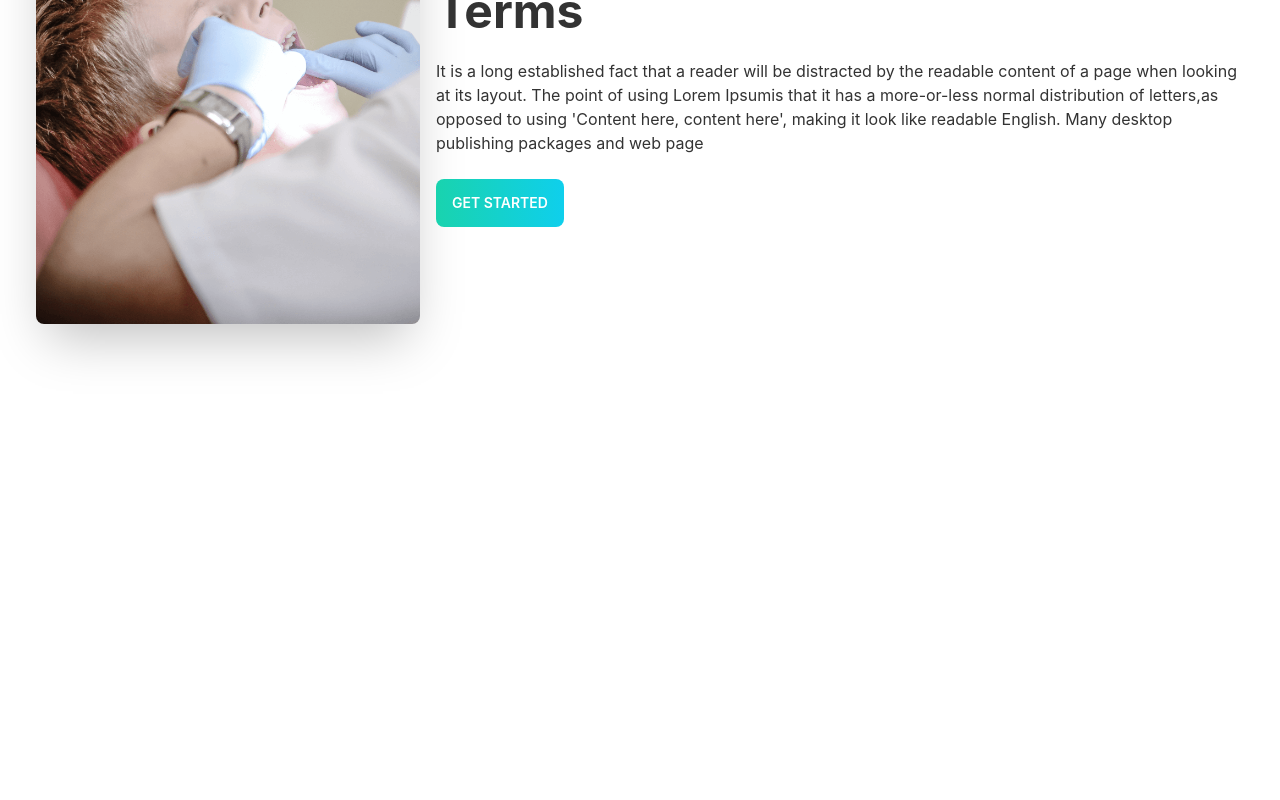
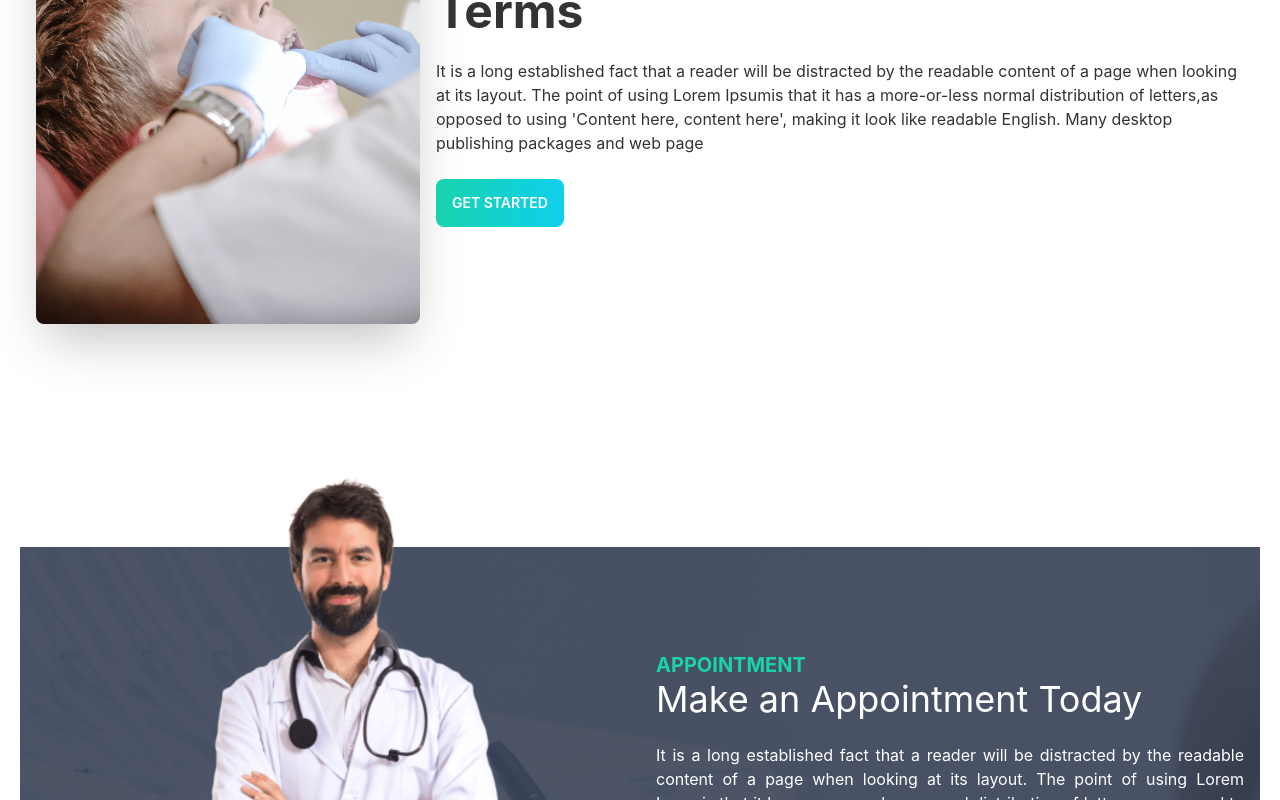
Before and after one commit to JubayerP/doctors-portal-client, a React (Create React App) app: page / in a window 1280 px wide. Shown: the part 2000-2800 px from the top of the page. Before the commit the page ends 2483 px from the top, so only its background shows below. Built offline with nearby package versions, Linux system fonts and the light colour scheme.

Commit message:
contact page added

```diff
--- a/src/Pages/Home/Bannar/Banner.js
+++ b/src/Pages/Home/Bannar/Banner.js
@@ -1,6 +1,7 @@
 import React from 'react';
 import bg from '../../../assets/images/bg.png';
 import chair from '../../../assets/images/chair.png';
+import PrimaryButton from '../../../components/PrimaryButton/PrimaryButton';
 import BannerCards from './BannerCards';
 
 const Banner = () => {
@@ -12,7 +13,7 @@ const Banner = () => {
                     <div>
                         <h1 className="text-5xl text-accent leading-[65px] font-bold">Your New Smile Starts Here</h1>
                         <p className="py-6 text-accent text-base leading-6">Lorem Ipsum is simply dummy text of the printing and typesetting industry. Lorem Ipsum has been the industry's standard dummy text ever since the</p>
-                        <button className="btn bg-gradient-to-r from-secondary to-primary text-base-100 border-0">Get Started</button>
+                        <PrimaryButton />
                     </div>
                 </div>
             </div>
--- /dev/null
+++ b/src/Pages/Home/Contact/Contact.js
@@ -0,0 +1,25 @@
+import React from 'react';
+import contact from '../../../assets/images/appointment.png';
+import PrimaryButton from '../../../components/PrimaryButton/PrimaryButton';
+
+const Contact = () => {
+    return (
+        <div className='my-10 p-10' style={{ background: `url(${contact})` }}>
+            <div className='text-center my-12'>
+                <h3 className='text-xl font-bold text-secondary uppercase'>Contact Us</h3>
+                <h2 className='text-4xl text-base-100'>Stay Connected With Us</h2>
+            </div>
+
+            <div className='grid grid-cols-1 max-w-lg mx-auto gap-5'>
+                <input type="text" placeholder="email" className="input input-bordered bg-base-100 focus:outline-0" />
+                <input type="text" placeholder="subject" className="input input-bordered bg-base-100 focus:outline-0" />
+                <textarea className="textarea bg-base-100 focus:outline-0" placeholder="message"></textarea>
+                <div className='text-center'>
+                <PrimaryButton />
+                </div>
+            </div>
+        </div>
+    );
+};
+
+export default Contact;
--- a/src/Pages/Home/DentalCare/DentalCare.js
+++ b/src/Pages/Home/DentalCare/DentalCare.js
@@ -1,5 +1,6 @@
 import React from 'react';
 import dental from '../../../assets/images/treatment.png';
+import PrimaryButton from '../../../components/PrimaryButton/PrimaryButton';
 
 const DentalCare = () => {
     return (
@@ -9,7 +10,7 @@ const DentalCare = () => {
                 <div>
                     <h1 className="text-5xl font-bold">Exceptional Dental Care, on Your Terms</h1>
                     <p className="py-6">It is a long established fact that a reader will be distracted by the readable content of a page when looking at its layout. The point of using Lorem Ipsumis that it has a more-or-less normal distribution of letters,as opposed to using 'Content here, content here', making it look like readable English. Many desktop publishing packages and web page</p>
-                    <button className="btn bg-gradient-to-r from-secondary to-primary text-base-100 border-0">Get Started</button>
+                    <PrimaryButton />
                 </div>
             </div>
         </div>
--- a/src/Pages/Home/Home/Home.js
+++ b/src/Pages/Home/Home/Home.js
@@ -1,7 +1,10 @@
 import React from 'react';
 import Banner from '../Bannar/Banner';
+import Contact from '../Contact/Contact';
 import DentalCare from '../DentalCare/DentalCare';
+import MakeAppointment from '../MakeAppointment/MakeAppointment';
 import Services from '../Services/Services';
+import Testimonial from '../Testimonial/Testimonial';
 
 const Home = () => {
     return (
@@ -9,6 +12,9 @@ const Home = () => {
             <Banner />
             <Services />
             <DentalCare />
+            <MakeAppointment />
+            <Testimonial />
+            <Contact />
         </div>
     );
 };
--- /dev/null
+++ b/src/Pages/Home/MakeAppointment/MakeAppointment.js
@@ -0,0 +1,24 @@
+import React from 'react';
+import doctor from '../../../assets/images/doctor.png';
+import appointment from '../../../assets/images/appointment.png';
+import PrimaryButton from '../../../components/PrimaryButton/PrimaryButton';
+
+const MakeAppointment = () => {
+    return (
+        <section style={{background: `url(${appointment})`}} className='my-16'>
+            <div className="hero">
+                <div className="hero-content flex-col lg:flex-row">
+                    <img src={doctor} className="lg:w-1/2 -mt-36 hidden lg:block" alt='doctor' />
+                    <div>
+                        <h3 className='text-xl font-bold text-secondary uppercase '>Appointment</h3>
+                        <h2 className='text-4xl text-base-100'>Make an Appointment Today</h2>
+                        <p className="py-6 text-base-100 text-justify">It is a long established fact that a reader will be distracted by the readable content of a page when looking at its layout. The point of using Lorem Ipsumis that it has a more-or-less normal distribution of letters,as opposed to using 'Content here, content here', making it look like readable English. Many desktop publishing packages and web page</p>
+                        <PrimaryButton />
+                    </div>
+                </div>
+            </div>
+        </section>
+    );
+};
+
+export default MakeAppointment;
--- /dev/null
+++ b/src/Pages/Home/Testimonial/Review.js
@@ -0,0 +1,25 @@
+import React from 'react';
+
+const Review = ({ r }) => {
+    const { name, img, review, location } = r;
+    return (
+        <div className="card">
+            <div className="card-body">
+                <p>{review}</p>
+                <div className="card-actions mt-5">
+                    <div className="avatar">
+                        <div className="w-16 rounded-full ring ring-primary ring-offset-base-100 ring-offset-2">
+                            <img src={img} alt='ppl'/>
+                        </div>
+                    </div>
+                    <div>
+                        <h5 className="text-lg">{name}</h5>
+                        <small>{location}</small>
+                    </div>
+                </div>
+            </div>
+        </div>
+    );
+};
+
+export default Review;
--- /dev/null
+++ b/src/Pages/Home/Testimonial/Testimonial.js
@@ -0,0 +1,59 @@
+import React from 'react';
+import quote from '../../../assets/icons/quote.svg';
+import people1 from '../../../assets/images/people1.png';
+import people2 from '../../../assets/images/people2.png';
+import people3 from '../../../assets/images/people3.png';
+import Review from './Review';
+
+const Testimonial = () => {
+    const reviews = [
+        {
+            _id: 1,
+            name: 'Winson Herry',
+            location: 'California',
+            review: 'It is a long established fact that by the readable content of a lot layout. The point of using Lorem a more-or-less normal distribu to using Content here, content',
+            img: people1
+        },
+        {
+            _id: 2,
+            name: 'Winson Herry',
+            location: 'California',
+            review: 'It is a long established fact that by the readable content of a lot layout. The point of using Lorem a more-or-less normal distribu to using Content here, content',
+            img: people2
+        },
+        {
+            _id: 3,
+            name: 'Winson Herry',
+            location: 'California',
+            review: 'It is a long established fact that by the readable content of a lot layout. The point of using Lorem a more-or-less normal distribu to using Content here, content',
+            img: people3
+        }
+    ]
+    return (
+        <section>
+            <div>
+                <div className='flex justify-between items-center'>
+                    <div>
+                    <h3 className='text-xl font-bold text-secondary uppercase '>Testimonial</h3>
+                    <h2 className='text-4xl text-accent'>What Our Patients Says</h2>
+                </div>
+
+                    <figure>
+                        <img src={quote} alt="" className='lg:w-48 w-24'/>
+                    </figure>
+                </div>
+                <div className='grid lg:grid-cols-3 md:grid-cols-2 grid-cols-1 gap-6 my-10'>
+                    {
+                        reviews.map(r => <Review key={r._id} r={r} />)
+                    }
+                </div>
+            </div>
+
+            <div>
+
+            </div>
+        </section>
+    );
+};
+
+export default Testimonial;
--- /dev/null
+++ b/src/components/PrimaryButton/PrimaryButton.js
@@ -0,0 +1,11 @@
+import React from 'react';
+
+const PrimaryButton = () => {
+    return (
+        <div>
+            <button className="btn bg-gradient-to-r from-secondary to-primary text-base-100 border-0">Get Started</button>
+        </div>
+    );
+};
+
+export default PrimaryButton;
```
